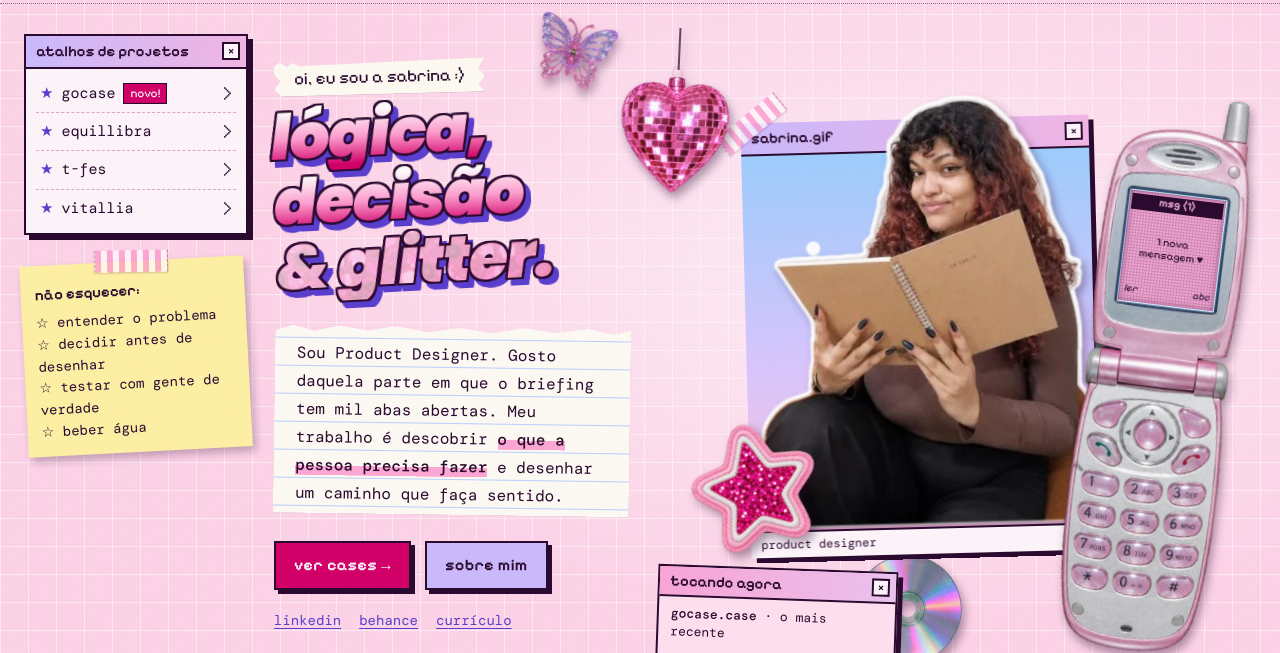
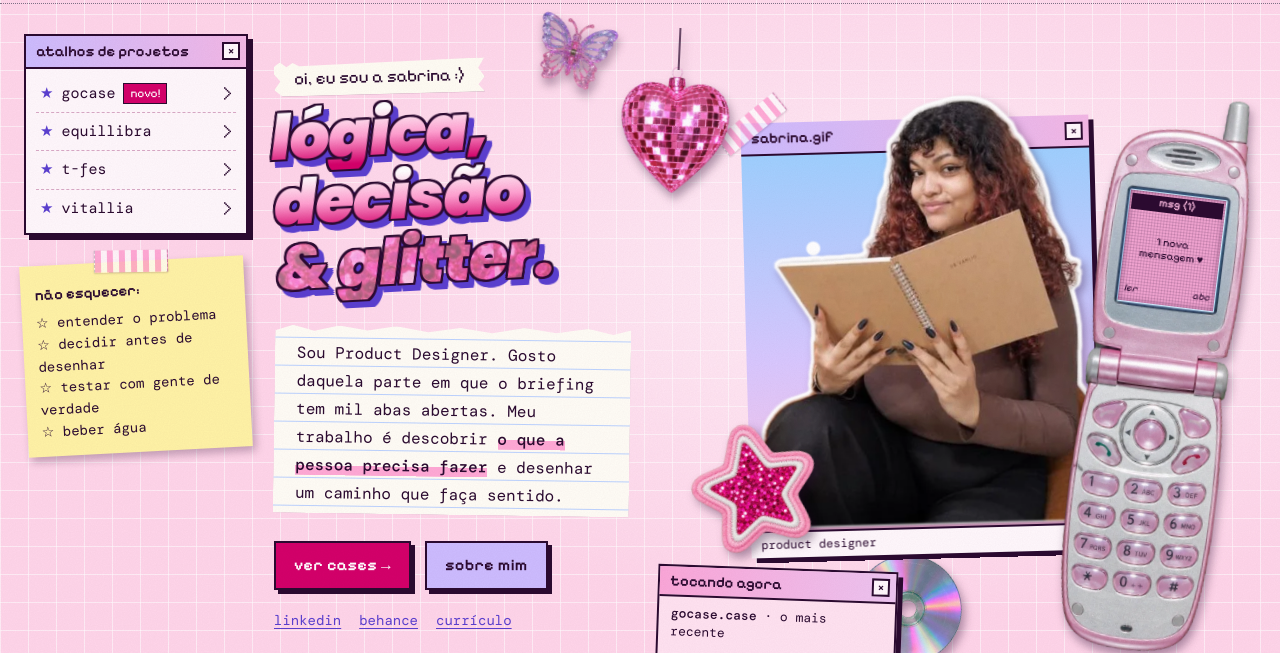
Before and after one commit to SabrinaPasti/portfolio, a plain HTML site: page index.html in a window 1280 px wide. Shown: the part 98-751 px from the top of the page. Drawn offline with nearby package versions, Linux system fonts and the light colour scheme; files whose address does not match are found by name.

Commit message:
Equilibra o tom rosa e realça a textura do glitter nos títulos

```diff
--- a/css/base.css
+++ b/css/base.css
@@ -198,7 +198,7 @@ body{background:var(--sp-bg);color:var(--sp-ink);font-family:var(--sp-body);font
   filter:drop-shadow(2px 0 0 var(--sp-ink)) drop-shadow(-2px 0 0 var(--sp-ink)) drop-shadow(0 2px 0 var(--sp-ink)) drop-shadow(0 -2px 0 var(--sp-ink)) drop-shadow(4px 5px 0 var(--sp-violet))}
 .sp-h2 span{display:block;padding:0 .12em .06em 0;width:max-content;max-width:100%;background:linear-gradient(180deg,#fff 8%,#ff9fd0 50%,var(--sp-hot) 92%);-webkit-background-clip:text;background-clip:text;color:transparent}
 .sp-h1 .is-glitter,.sp-h2 .is-glitter{
-  background:linear-gradient(160deg,rgba(255,235,247,.84),rgba(255,183,219,.76)),url(../img/glitter.jpg) center/150px #ffd4eb;
+  background:linear-gradient(160deg,rgba(255,207,233,.60),rgba(244,144,196,.52)),url(../img/glitter.jpg) center/150px #ffd4eb;
   -webkit-background-clip:text;background-clip:text;
 }
 .sp-plain{max-width:60ch;font-size:16px;margin:0 0 26px;background:var(--sp-paper);border:2px solid var(--sp-ink);padding:10px 14px;box-shadow:4px 4px 0 var(--sp-ink)}
```
